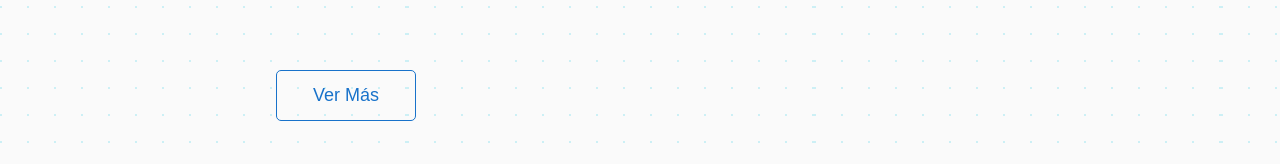
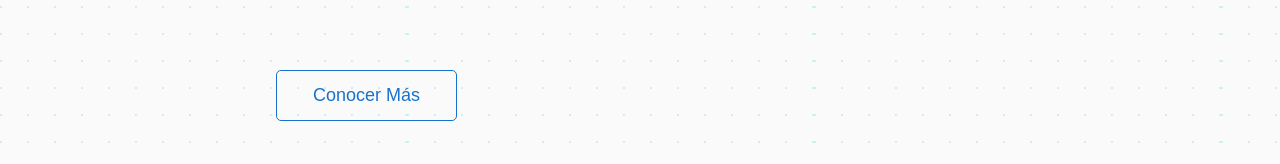
Before and after one commit to brandonporcel/confederacionsuiza, a React (Create React App) app: page /institucional in a window 1280 px wide. Shown: the part 3791-3955 px from the top of the page. Built offline with nearby package versions, Linux system fonts and the light colour scheme.

Commit message:
Update Institucional.jsx

```diff
--- a/src/components/Institucional.jsx
+++ b/src/components/Institucional.jsx
@@ -137,7 +137,7 @@ export default function Institucional() {
 				</p>
 
 				<TitleDescriptionVideo
-				video="https://www.youtube.com/embed/hPB4I61D6b0"
+				video="https://www.youtube.com/embed/th1h6FXFmqw"
 			>
 			</TitleDescriptionVideo>
 				<br/>
@@ -146,7 +146,7 @@ export default function Institucional() {
 					target="_blank"
 					rel="noreferrer"
 				>
-					<Button type="noBgBlue">Ver Más</Button>
+					<Button type="noBgBlue">Conocer Más</Button>
 				</a>
 			</SubTitleAndDescription>
 			<SubTitleAndDescription title="autoridades">
```
